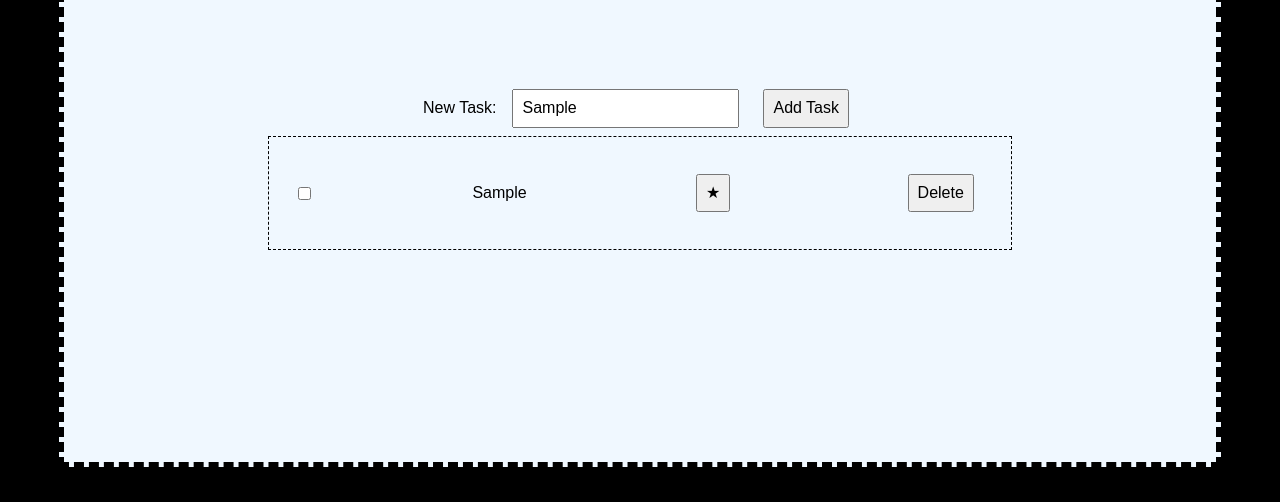
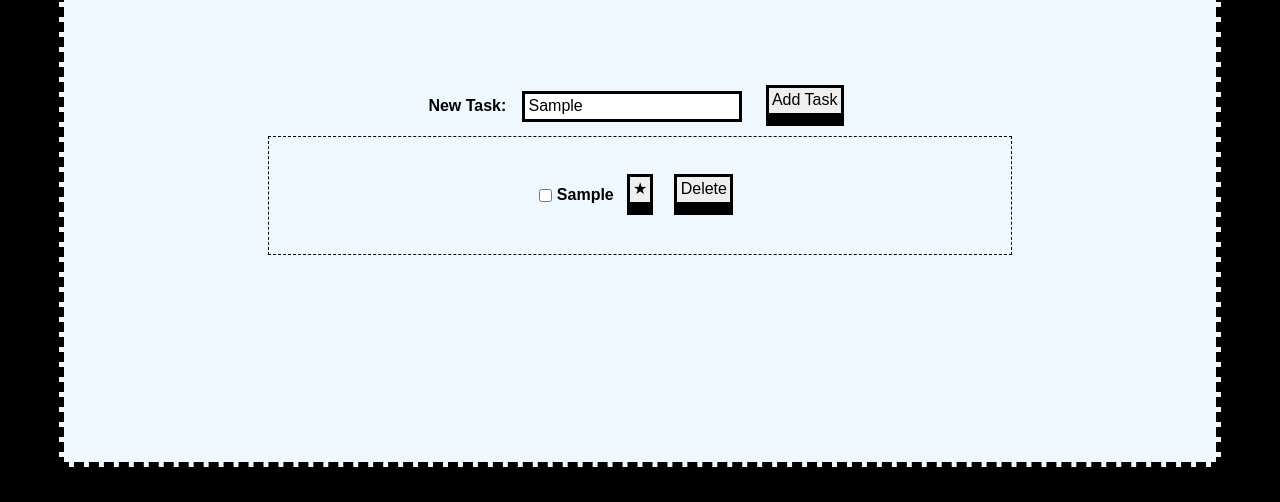
Before and after one commit to roberthypaxn/todo, a plain HTML site: page index.html in a window 1280 px wide. Both pictures are taken after typing "Sample" into the empty fields and a click on the button "Add Task". Shown: the part 298-800 px from the top of the page. Drawn offline with nearby package versions, Linux system fonts and the light colour scheme.

Commit message:
Improved style

```diff
--- a/styles/styles.css
+++ b/styles/styles.css
@@ -39,12 +39,16 @@ main {
 }
 
 input,
-button {
-	padding: 0.5rem;
+button{
+	padding: 0.2rem;
+	border: 3px solid;
 }
 
 button {
 	margin: 0.5rem;
+	margin-bottom: 20px;
+
+	box-shadow: 0px 10px 0px 0px #000;
 }
 
 .delete {
@@ -75,14 +79,18 @@ li {
 	align-items: center;
 	padding: 5px;
 	gap: 5px;
-	justify-content: space-between;
+	justify-content: center;
+}
+label{
+	font-weight: bold;
 }
 label.checked {
 	text-decoration: line-through;
   }
 .important{
 	font-weight: bolder;
-	color: darkgreen;
+	border: 2px solid black;
+	padding: 1px;
 }
 @media only screen and (min-width: 32.5em) {
 	h1 {
```
